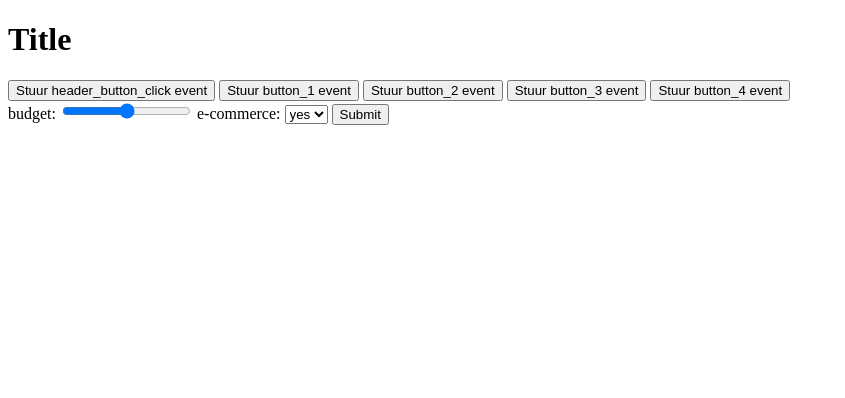
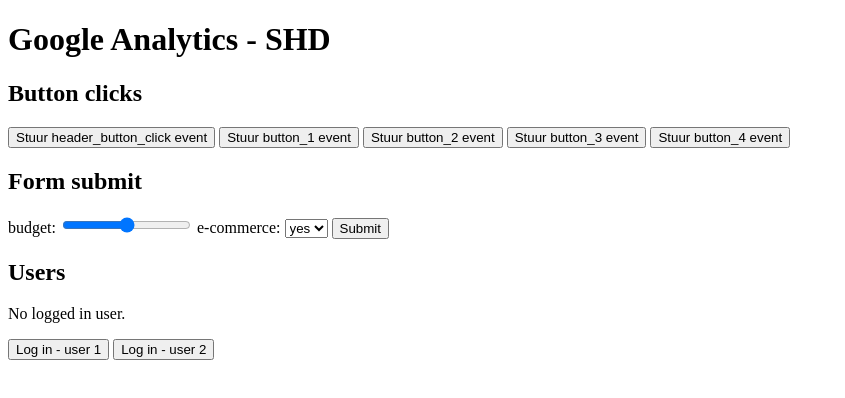
Before and after one commit to BavoVdg/google-analytics-shd, a plain HTML site: page index.html in a window 1280 px wide. Shown: the whole page, without its empty margins (0-845 px from the left). Drawn offline with Linux system fonts and the light colour scheme.

Commit message:
feat: add mock authentication with cookies

```diff
--- a/index.html
+++ b/index.html
@@ -31,7 +31,8 @@
       ></iframe
     ></noscript>
     <!-- End Google Tag Manager (noscript) -->
-    <h1>Title</h1>
+    <h1>Google Analytics - SHD</h1>
+    <h2>Button clicks</h2>
     <button class="button header_button_click">
       Stuur header_button_click event
     </button>
@@ -39,6 +40,7 @@
     <button class="button button_2">Stuur button_2 event</button>
     <button class="button button_3">Stuur button_3 event</button>
     <button class="button button_4">Stuur button_4 event</button>
+    <h2>Form submit</h2>
     <form id="form" method="post">
       <label for="budget-input"
         >budget:
@@ -59,10 +61,20 @@
       </label>
       <input type="submit" name="save" />
     </form>
+    <h2>Users</h2>
+    <p class="user-state">No logged in user.</p>
+    <button onclick="updateUser('user 1')" class="button user_1">
+      Log in - user 1
+    </button>
+    <button onclick="updateUser('user 2')" class="button user 1">
+      Log in - user 2
+    </button>
   </body>
   <script>
+    // version
     console.log("0.0.1");
 
+    // Form - push data to data layer
     const form = document.querySelector("#form");
     form.addEventListener("submit", (e) => {
       e.preventDefault();
@@ -76,5 +88,28 @@
         ecommerce,
       });
     });
+
+    // users
+    const updateUser = (value) => {
+      const userState = document.querySelector(".user-state");
+      if (userState.innerHTML === value) {
+        // Clear current user
+        userState.innerHTML = "No logged in user.";
+        removeUserIdCookie(value);
+      } else {
+        // Log in other user
+        userState.innerHTML = value;
+        setUserIdCookie(value);
+      }
+    };
+
+    // cookies
+    const setUserIdCookie = (value) => {
+      document.cookie = `userId=${value}; expires=Thu, 18 Dec 2030 12:00:00 UTC;`;
+    };
+
+    const removeUserIdCookie = (value) => {
+      document.cookie = `userId=; expires=Thu, 01 Jan 1970 00:00:00 UTC;`;
+    };
   </script>
 </html>
```
